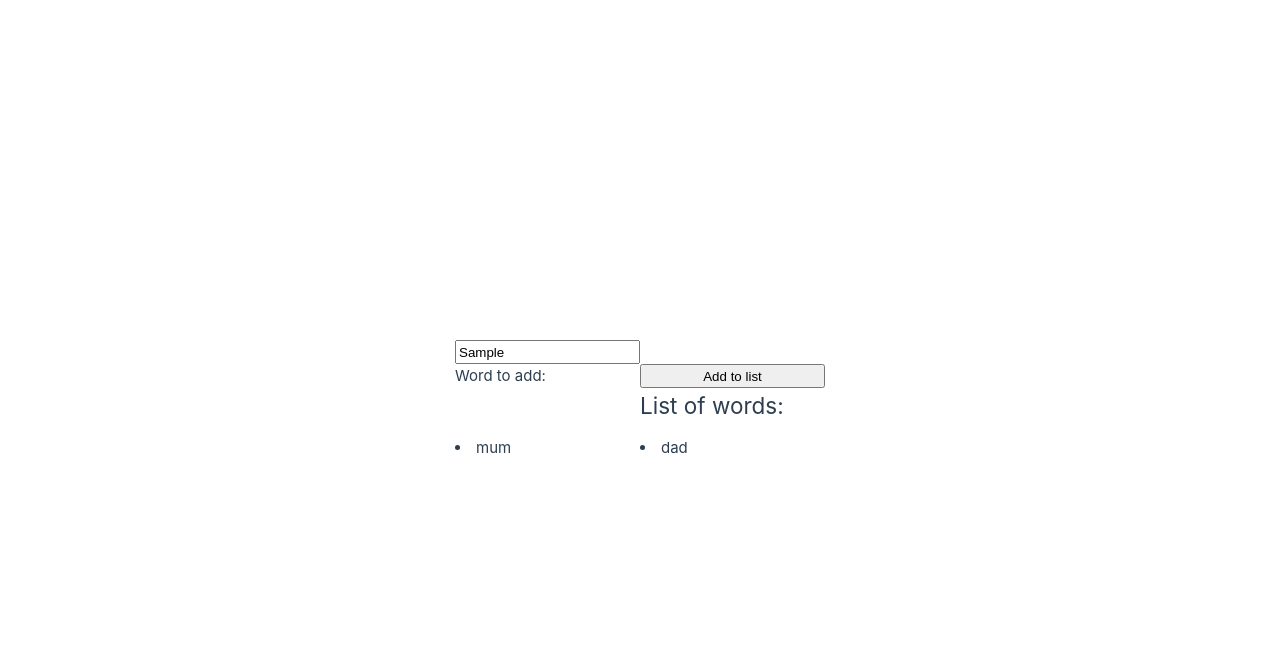
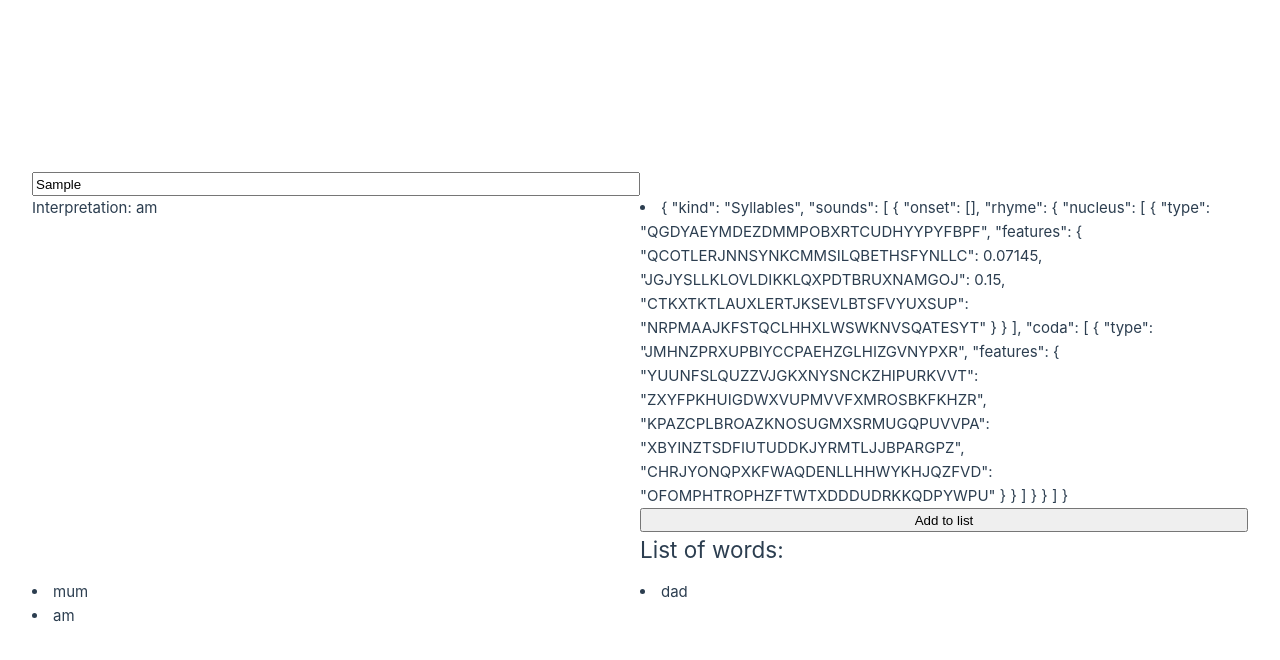
Before and after one commit to JGantts/sca-jgantts, a Vue app: page / in a window 1280 px wide. Both pictures are taken after typing "Sample" into the empty fields and a click on the button "Add to list". Shown: the top 660 px of the page. Built offline with nearby package versions, Linux system fonts and the light colour scheme.

Commit message:
Stuff happens!

```diff
--- a/src/App.vue
+++ b/src/App.vue
@@ -1,28 +1,30 @@
 <script setup lang="ts">
 import { ref, watch } from 'vue';
-import { phonemes, phoneTypes, languages, assemblePhones } from './phones'
+import { phonemes, phoneTypes, languageData, assemblePhones } from './phones'
 import { lexicon } from './lexicon'
 import type { Cluster, FeatureRange, FeatureStop, Phone, Syllable, Syllables, Syllables_Cluster, UUID_FeatureStop, WordPhrase } from './commonTypes';
 import { stringToWordPhrase } from './stringToWordPhrase'
 
-const languagesRef = ref(languages)
 const lexiconRef = ref(lexicon)
-const phoneTypesRef = ref(phoneTypes)
 
 
 assemblePhones()
 
 
-function lexemeToString(lexeme: WordPhrase) {
+function syllables_clusterToString(syllables_cluster: Syllables_Cluster) {
   let toReturn = ""
-  switch (lexeme.entryForm.value.kind) {
+  switch (syllables_cluster.value.kind) {
     case "Syllables":
-      for (let syllable of lexeme.entryForm.value.sounds) {
+      for (let syllable of syllables_cluster.value.sounds) {
+        let syllableString = syllableToString(syllable)
+        if (toReturn != "") {
+          toReturn += "."
+        }
         toReturn += syllableToString(syllable)
       }
       break
     case "Cluster":
-      toReturn += phonesToString(lexeme.entryForm.value.sounds)
+      toReturn += phonesToString(syllables_cluster.value.sounds)
       break
   }
   return toReturn
@@ -30,7 +32,7 @@ function lexemeToString(lexeme: WordPhrase) {
 
 function syllableToString(syllable: Syllable) {
   let toReturn = phonesToString(syllable.onset)
-  toReturn += phoneToString(syllable.rhyme.nucleus)
+  toReturn += phonesToString(syllable.rhyme.nucleus)
   toReturn += phonesToString(syllable.rhyme.coda)
   return(toReturn)
 }
@@ -71,15 +73,25 @@ function phonemeFeatureStopFitsPhone(phone: Phone, phonemeStop: FeatureStop|Feat
 
 const newWordInRef = ref("")
 const newWordObjectRef = ref({})
+const newWordText = ref({})
 
 watch(newWordInRef, () => {
-  newWordObjectRef.value = stringToWordPhrase(newWordInRef.value, languages[0])
+  newWord = stringToWordPhrase(newWordInRef.value, languageData)
+  newWordObjectRef.value = newWord
+  newWordText.value = syllables_clusterToString(newWord)
 })
 
 let newWord: Syllables_Cluster|null = null
 
 function addWord() {
-
+  if (newWord){
+    lexiconRef.value.words.push({
+      id: "",
+      entryForm: newWord,
+      entryTreeLimb: "",
+      entryDate: 0,
+    })
+  }
 }
 </script>
 
@@ -88,7 +100,9 @@ function addWord() {
     v-model="newWordInRef"
     placeholder="type new word here"
   ><br/>
-  <p>Word to add: {{ newWord }}</p>
+  <p>Interpretation: {{ newWordText }}</p>
+  <li v-for="phoneme in newWordObjectRef">{{ phoneme }}</li>
+  <br/>
   <button
     @click="addWord"
   >
@@ -97,7 +111,7 @@ function addWord() {
   <br/>
   <br/>
   <h2>List of words:</h2>
-  <li v-for="lexeme in lexiconRef.words">{{ lexemeToString(lexeme) }}</li>
+  <li v-for="lexeme in lexiconRef.words">{{ syllables_clusterToString(lexeme.entryForm) }}</li>
 
 
 </template>
--- a/src/lexicon.ts
+++ b/src/lexicon.ts
@@ -23,7 +23,8 @@ let lexicon: {
               }
             ],
             rhyme: {
-              nucleus: {
+              nucleus: [
+              {
                   type: "QGDYAEYMDEZDMMPOBXRTCUDHYYPYFBPF",
                   features: {
                     "QCOTLERJNNSYNKCMMSILQBETHSFYNLLC": 1.0, //height
@@ -31,7 +32,8 @@ let lexicon: {
                     "CTKXTKTLAUXLERTJKSEVLBTSFVYUXSUP": "YVGQZGLHLVPYJOEQZAYZZFNPGBBNHIVG", //rounded
                     "CPZUOQHMIJEUFICZUNGDNWESBMBNUIID": "NBNPQDJOBJZDQBLVOZQPTIOCCFXTZJKP", //stressed
                   }
-              },
+                }
+            ],
               coda: [
                 {
                   type: "JMHNZPRXUPBIYCCPAEHZGLHIZGVNYPXR",
@@ -65,7 +67,7 @@ let lexicon: {
               }
             ],
             rhyme: {
-              nucleus: {
+              nucleus: [{
                 type: "QGDYAEYMDEZDMMPOBXRTCUDHYYPYFBPF",
                 features: {
                   "QCOTLERJNNSYNKCMMSILQBETHSFYNLLC": 0.0, //height
@@ -73,7 +75,7 @@ let lexicon: {
                   "CTKXTKTLAUXLERTJKSEVLBTSFVYUXSUP": "NRPMAAJKFSTQCLHHXLWSWKNVSQATESYT", //unrounded
                   "CPZUOQHMIJEUFICZUNGDNWESBMBNUIID": "NBNPQDJOBJZDQBLVOZQPTIOCCFXTZJKP", //stressed
                 }
-              },
+              }],
               coda: [
                 {
                   type: "YKTSWOSRWLGXAFVYISYWAUPVRTDMGPQS",
--- a/src/phones.ts
+++ b/src/phones.ts
@@ -3,12 +3,14 @@ import type {
   Phone,
   Language,
   Phoneme,
+  LanguageData,
 } from "./commonTypes"
 
-let phoneTypes: PhoneType[] = [
+let phoneTypesPrivate: PhoneType[] = [
   {
     id: "QGDYAEYMDEZDMMPOBXRTCUDHYYPYFBPF",
     desc: "vowel",
+    type: "Vowel",
     features: [
       {
         id: "QCOTLERJNNSYNKCMMSILQBETHSFYNLLC",
@@ -53,6 +55,7 @@ let phoneTypes: PhoneType[] = [
   {
     id: "JMHNZPRXUPBIYCCPAEHZGLHIZGVNYPXR",
     desc: "labial",
+    type: "Consonant",
     features: [
       {
         id: "YUUNFSLQUZZVJGKXNYSNCKZHIPURKVVT",
@@ -116,6 +119,7 @@ let phoneTypes: PhoneType[] = [
   {
     id: "YKTSWOSRWLGXAFVYISYWAUPVRTDMGPQS",
     desc: "coronal",
+    type: "Consonant",
     features: [
       {
         id: "QIJPODHGGTSWXGIDQTPPSVQJXUSZMOLL",
@@ -242,6 +246,7 @@ let languages: Language[] = [
         id: "DDQDFQREJUTNLIPBMGAOCGLYUYMGOVJG",
         IPA: "i",
         desc: null,
+        syllabic: "Syllabic",
         featureStops: [
           {kind: "FeatureRange", categoryID: "QCOTLERJNNSYNKCMMSILQBETHSFYNLLC", low: 0.8571, high: 1.0 }, //height
           {kind: "FeatureRange", categoryID: "JGJYSLLKLOVLDIKKLQXPDTBRUXNAMGOJ", low: 0, high: 0.3 }, //backness
@@ -253,6 +258,7 @@ let languages: Language[] = [
         id: "USKYXZGEZNUVYDZVIKAMTVRHSZVKRXNZ",
         IPA: "y",
         desc: null,
+        syllabic: "Syllabic",
         featureStops: [
           {kind: "FeatureRange", categoryID: "QCOTLERJNNSYNKCMMSILQBETHSFYNLLC", low: 0.8571, high: 1.0 }, //height
           {kind: "FeatureRange", categoryID: "JGJYSLLKLOVLDIKKLQXPDTBRUXNAMGOJ", low: 0, high: 0.3 }, //backness
@@ -264,6 +270,7 @@ let languages: Language[] = [
         id: "UCROONCOOOISUEIRBLCCKDHIGXWJGIDB",
         IPA: "ɨ",
         desc: null,
+        syllabic: "Syllabic",
         featureStops: [
           {kind: "FeatureRange", categoryID: "QCOTLERJNNSYNKCMMSILQBETHSFYNLLC", low: 0.8571, high: 1.0 }, //height
           {kind: "FeatureRange", categoryID: "JGJYSLLKLOVLDIKKLQXPDTBRUXNAMGOJ", low: 0.3, high: 0.6 }, //backness
@@ -275,6 +282,7 @@ let languages: Language[] = [
         id: "LFZFWOZLVRJNWZBMJPLDFFMNEVTYIDUU",
         IPA: "ʉ",
         desc: null,
+        syllabic: "Syllabic",
         featureStops: [
           {kind: "FeatureRange", categoryID: "QCOTLERJNNSYNKCMMSILQBETHSFYNLLC", low: 0.8571, high: 1.0 }, //height
           {kind: "FeatureRange", categoryID: "JGJYSLLKLOVLDIKKLQXPDTBRUXNAMGOJ", low: 0.3, high: 0.6 }, //backness
@@ -286,6 +294,7 @@ let languages: Language[] = [
         id: "AZXDMONRTVBBRCLDXEFVYDAIEJAOQTYQ",
         IPA: '\u{026f}', //ɯ
         desc: null,
+        syllabic: "Syllabic",
         featureStops: [
           {kind: "FeatureRange", categoryID: "QCOTLERJNNSYNKCMMSILQBETHSFYNLLC", low: 0.8571, high: 1.0 }, //height
           {kind: "FeatureRange", categoryID: "JGJYSLLKLOVLDIKKLQXPDTBRUXNAMGOJ", low: 0.6, high: 1.0 }, //backness
@@ -297,6 +306,7 @@ let languages: Language[] = [
         id: "VQWKWCBRGBOAFHSRCRIBGWPDMQPBYIAW",
         IPA: "u",
         desc: null,
+        syllabic: "Syllabic",
         featureStops: [
           {kind: "FeatureRange", categoryID: "QCOTLERJNNSYNKCMMSILQBETHSFYNLLC", low: 0.8571, high: 1.0 }, //height
           {kind: "FeatureRange", categoryID: "JGJYSLLKLOVLDIKKLQXPDTBRUXNAMGOJ", low: 0.6, high: 1.0 }, //backness
@@ -309,6 +319,7 @@ let languages: Language[] = [
         id: "YCLZGBAVXKMQNDRKIPDZWQDDEBVNFYGX",
         IPA: "a",
         desc: null,
+        syllabic: "Syllabic",
         featureStops: [
           {kind: "FeatureRange", categoryID: "QCOTLERJNNSYNKCMMSILQBETHSFYNLLC", low: 0.0, high: 0.1429 }, //height
           {kind: "FeatureRange", categoryID: "JGJYSLLKLOVLDIKKLQXPDTBRUXNAMGOJ", low: 0, high: 0.3 }, //backness
@@ -321,6 +332,7 @@ let languages: Language[] = [
         id: "WTMSEOODZHEDZXFYWLKONUTWKCPSVQGJ",
         IPA: "m",
         desc: null,
+        syllabic: "Nonsyllabic",
         featureStops: [
           {kind: "FeatureStop", categoryID: "YUUNFSLQUZZVJGKXNYSNCKZHIPURKVVT", id: "ZXYFPKHUIGDWXVUPMVVFXMROSBKFKHZR"},
           {kind: "FeatureStop", categoryID: "KPAZCPLBROAZKNOSUGMXSRMUGQPUVVPA", id: "XBYINZTSDFIUTUDDKJYRMTLJJBPARGPZ"},
@@ -333,6 +345,7 @@ let languages: Language[] = [
         id: "RDZCIIEKMLCMPBUBYHESOKUFKRYOYHLS",
         IPA: "d",
         desc: null,
+        syllabic: "Nonsyllabic",
         featureStops: [
           {kind: "FeatureRange", categoryID: "QIJPODHGGTSWXGIDQTPPSVQJXUSZMOLL", low: 0.0, high: 0.75 },
           {kind: "FeatureStop", categoryID: "LARXUPVPTZXUGKITQRXCGXTCCDCKDEAT", id: "VNGWOVCSMCUZGMYDOQHCQPJTMZPQCIRI"},
@@ -350,13 +363,23 @@ function assemblePhones() {
       phonemes.push(phoneme)
     }
   }
+  for (let phoneType of phoneTypesPrivate) {
+    phoneTypes[phoneType.id] = phoneType
+  }
 }
 
-let phonemes: Phoneme[]
+let phonemes: Phoneme[] = []
+let phoneTypes: { [id: string] : PhoneType } = {}
+
+let languageData: LanguageData = {
+  id: languages[0].id,
+  lang: languages[0],
+  phoneTypes: phoneTypes,
+}
 
 export {
   assemblePhones,
-  languages,
+  languageData,
   phonemes,
   phoneTypes,
 }
--- a/src/stringToWordPhrase.ts
+++ b/src/stringToWordPhrase.ts
@@ -1,15 +1,46 @@
-import type { FeatureRange, FeatureStop, Language, Phone, Phoneme, Syllable, Syllables_Cluster, UUID_FeatureCategory, UUID_FeatureStop } from "./commonTypes";
+import type { FeatureRange, FeatureStop, Language, LanguageData, Phone, Phoneme, Syllable, Syllables_Cluster, UUID_FeatureCategory, UUID_FeatureStop } from "./commonTypes";
 
-export function stringToWordPhrase(input: string, language: Language): Syllables_Cluster {
+export function stringToWordPhrase(input: string, languageData: LanguageData): Syllables_Cluster {
   let toReturnValueSounds: Syllable[] = []
 
   for (let syllable of input.split('.')) {
-    const phonemes = stringToPhonemes(input, language)
+    const phonemes = stringToPhonemes(syllable, languageData)
+    let onset: Phone[] = []
+    let nucleus: Phone[] = []
+    let coda: Phone[] = []
+    let foundSyllabic = false
+    for (let phoneme of phonemes) {
+      switch (phoneme.syllabic) {
+        case "Syllabic":
+          if (foundSyllabic) {
+            throw new Error()
+          }
+          foundSyllabic = true
+          nucleus.push(phonemeToPhone(phoneme))
+          break
+
+        case "Nonsyllabic":
+          console.log(languageData.phoneTypes)
+          switch (languageData.phoneTypes[phoneme.typeID].type) {
+            case "Vowel":
+              nucleus.push(phonemeToPhone(phoneme))
+              break
+            case "Consonant":
+              if (!foundSyllabic) {
+                onset.push(phonemeToPhone(phoneme))
+              } else {
+                coda.push(phonemeToPhone(phoneme))
+              }
+              break
+          }
+          break
+      }
+    }
     toReturnValueSounds.push({
-      onset: [phonemeToPhone(phonemes[0])],
+      onset,
       rhyme: {
-        nucleus: phonemeToPhone(phonemes[1]),
-        coda: [phonemeToPhone(phonemes[2])]
+        nucleus,
+        coda,
       }
     })
   }
@@ -21,13 +52,13 @@ export function stringToWordPhrase(input: string, language: Language): Syllables
   }
 }
 
-function stringToPhonemes(input: string, language: Language): Phoneme[] {
+function stringToPhonemes(input: string, languageData: LanguageData): Phoneme[] {
   const phonemes: Phoneme[] = []
   let done = false
   let currCharIndex = 0
   let currPhonemeIndex = 0
   while(!done) {
-    let currPhoneme = language.grid[currPhonemeIndex]
+    let currPhoneme = languageData.lang.grid[currPhonemeIndex]
     if (!currPhoneme) {
       done = true
       break
@@ -41,7 +72,7 @@ function stringToPhonemes(input: string, language: Language): Phoneme[] {
       currPhonemeIndex = 0
     } else {
       currPhonemeIndex += 1
-      if (currPhonemeIndex >= language.grid.length) {
+      if (currPhonemeIndex >= languageData.lang.grid.length) {
         currPhonemeIndex = 0
         currCharIndex += 1
         if (currCharIndex >= input.length) {
@@ -50,7 +81,6 @@ function stringToPhonemes(input: string, language: Language): Phoneme[] {
       }
     }
   }
-  console.log(phonemes)
   return phonemes
 }
 
```
Also changed, not shown: src/commonTypes.ts (+9 -2 lines). Lines whose indentation alone changed are shown as unchanged.
